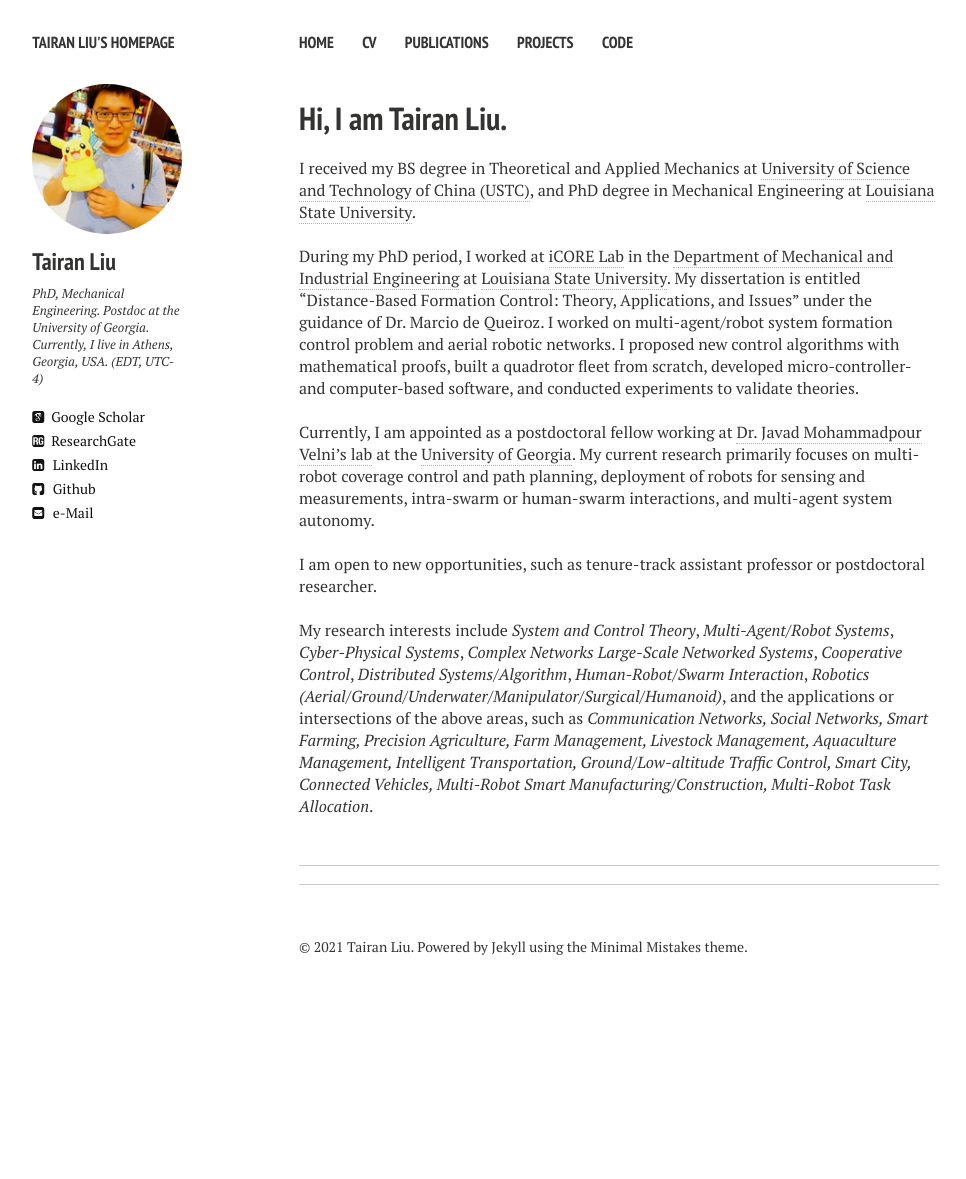
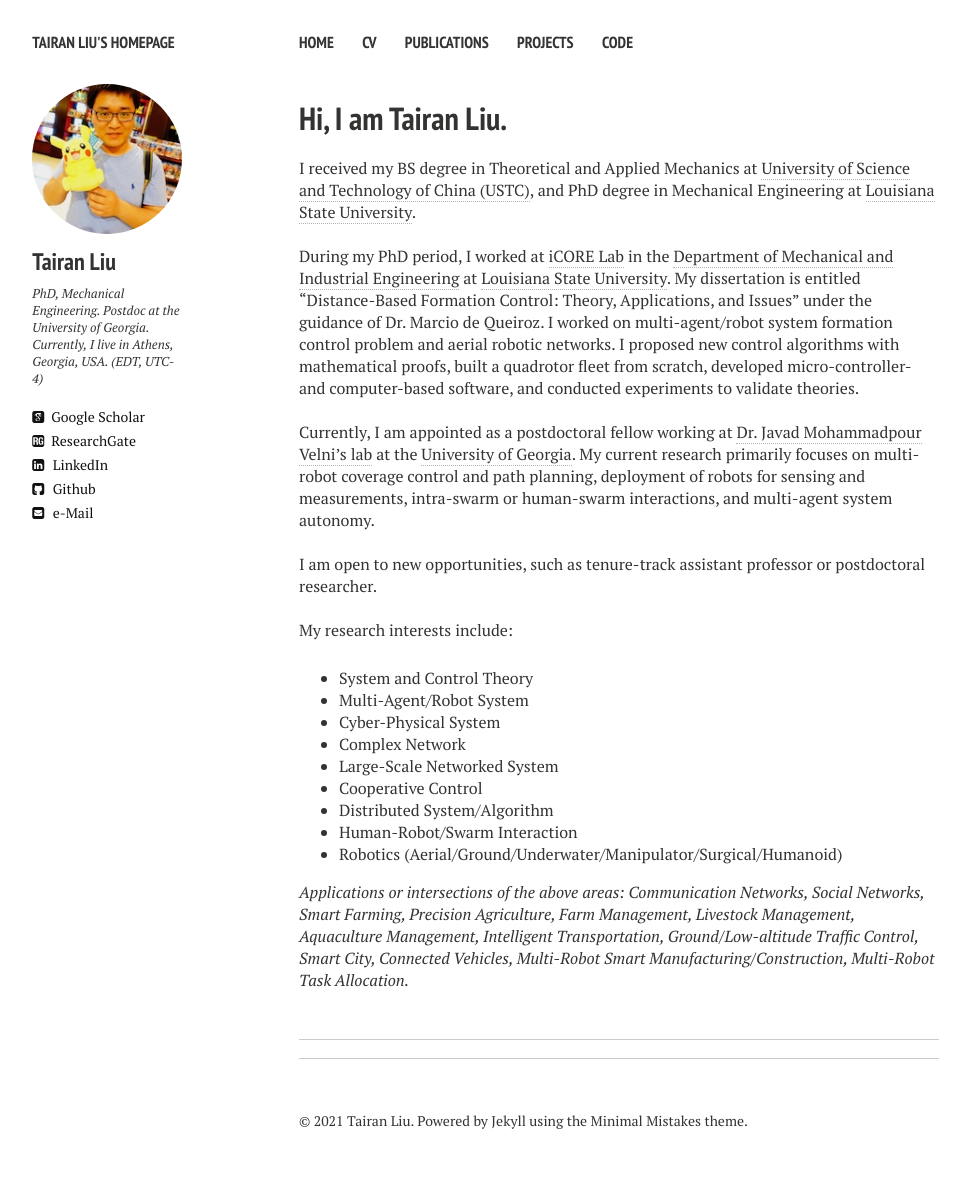
Before and after one commit to liutairan/liutairan.github.io, a Jekyll site: the page built from index.md, in a window 1280 px wide. Shown: the whole page, without its empty margins (21-987 px from the left). Built offline with Jekyll 4.4.1, drawn with Linux system fonts in a browser that asks for light colours; nearby versions of some CDN libraries; comment, search, counter and statistics services are not loaded; before the commit the page ends 1005 px from its top, so only the background shows below that.

Commit message:
Update index.md

```diff
--- a/index.md
+++ b/index.md
@@ -20,6 +20,18 @@
 I am open to new opportunities, such as tenure-track assistant professor or postdoctoral researcher.
 
 <br />
-My research interests include <em>System and Control Theory</em>, <em>Multi-Agent/Robot Systems</em>, <em>Cyber-Physical Systems</em>, <em>Complex Networks</em> <em>Large-Scale Networked Systems</em>, <em>Cooperative Control</em>, <em>Distributed Systems/Algorithm</em>, <em>Human-Robot/Swarm Interaction</em>, <em>Robotics (Aerial/Ground/Underwater/Manipulator/Surgical/Humanoid)</em>, and the applications or intersections of the above areas, such as <em>Communication Networks, Social Networks, Smart Farming, Precision Agriculture, Farm Management, Livestock Management, Aquaculture Management, Intelligent Transportation, Ground/Low-altitude Traffic Control, Smart City, Connected Vehicles, Multi-Robot Smart Manufacturing/Construction, Multi-Robot Task Allocation</em>.
+My research interests include:
+
+* System and Control Theory
+* Multi-Agent/Robot System
+* Cyber-Physical System
+* Complex Network
+* Large-Scale Networked System
+* Cooperative Control
+* Distributed System/Algorithm
+* Human-Robot/Swarm Interaction
+* Robotics (Aerial/Ground/Underwater/Manipulator/Surgical/Humanoid)
+
+*Applications or intersections of the above areas: Communication Networks, Social Networks, Smart Farming, Precision Agriculture, Farm Management, Livestock Management, Aquaculture Management, Intelligent Transportation, Ground/Low-altitude Traffic Control, Smart City, Connected Vehicles, Multi-Robot Smart Manufacturing/Construction, Multi-Robot Task Allocation.*
 
 <br />
```
